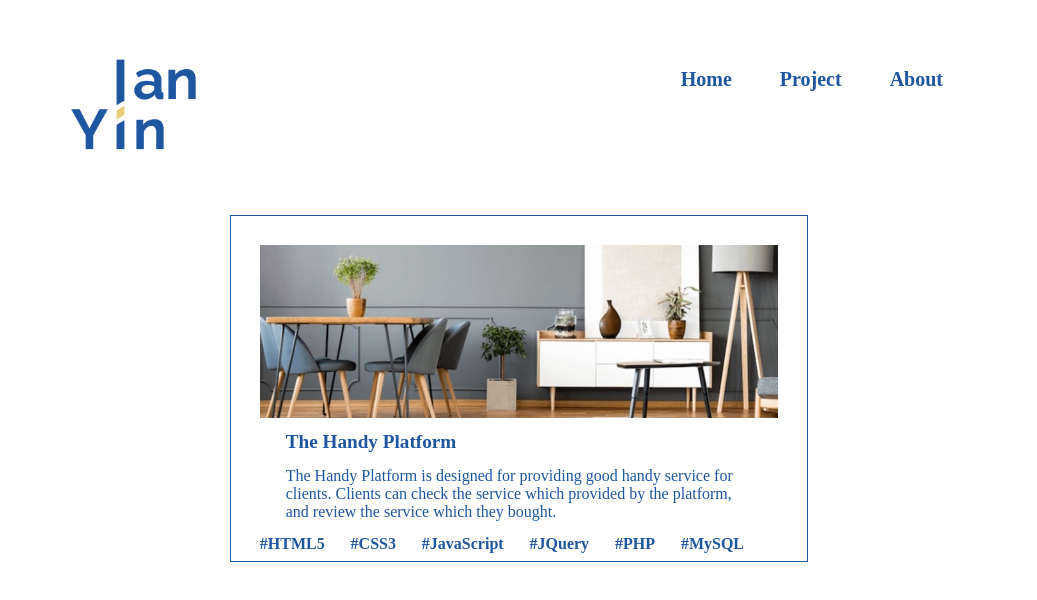
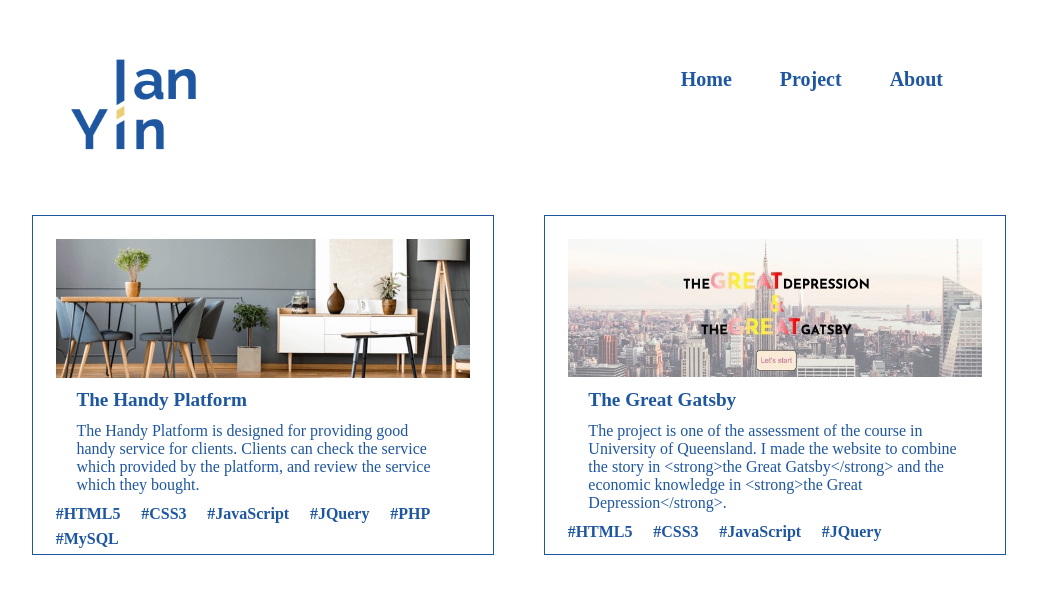
Before and after one commit to IAN-YZL/My-web-REACT, a React (Create React App) app: page / in a window 1280 px wide. Shown: the top 600 px of the page, without its empty margins (121-1158 px from the left). Built offline with nearby package versions, Linux system fonts and the light colour scheme.

Commit message:
add a row style

```diff
--- a/src/component/Project/Card.jsx
+++ b/src/component/Project/Card.jsx
@@ -9,7 +9,6 @@ const Card = (props) => (
         <div className={style.description}>
             <Information title={props.information['title']}>{props.information['detail']}</Information>
             <Keyword keywords={props.information['keywords']}></Keyword>
-
         </div>
     </div>
 );
--- a/src/component/Project/Project.jsx
+++ b/src/component/Project/Project.jsx
@@ -1,11 +1,30 @@
 import React from 'react';
-import Row from './Row';
+import Card from './Card';
+import handyLogo from './assets/handy.JPG';
+import gatsbyLogo from './assets/gatsby.JPG';
 import style from './Project.module.css';
 
-const Project = () => (
-    <div className={style.project}>
-        <Row />
-    </div>
-);
+const handyInfo = {
+    title: "The Handy Platform",
+    detail: "The Handy Platform is designed for providing good handy service for clients. Clients can check the service which provided by the platform, and review the service which they bought.",
+    keywords: ["HTML5", "CSS3", "JavaScript", "JQuery", "PHP", "MySQL"]
+};
+const gatsbyInfo = {
+    title: "The Great Gatsby",
+    detail: "The project is one of the assessment of the course in University of Queensland. I made the website to combine the story in <strong>the Great Gatsby</strong> and the economic knowledge in <strong>the Great Depression</strong>.",
+    keywords: ["HTML5", "CSS3", "JavaScript", "JQuery",]
+}
+
+const Project = () => {
+    return (
+        <div className={style.project}>
+            <div className={style.row}>
+                <Card img={handyLogo} information={handyInfo}>{handyInfo['title']}</Card>
+                <Card img={gatsbyLogo} information={gatsbyInfo}>{gatsbyInfo['title']}</Card>
+            </div>
+        </div>
+    )
+}
+;
 
 export default Project;
--- a/src/component/Project/Project.module.css
+++ b/src/component/Project/Project.module.css
@@ -1,7 +1,8 @@
 .project {
     position: relative;
-    margin-top: 100px; }
-    .project-row {
+    margin-top: 100px;
+}
+    .row {
       position: relative;
       display: flex;
       width: 80%;
--- a/src/component/Project/Row.jsx
+++ /dev/null
@@ -1,23 +0,0 @@
-import React from 'react';
-import Card from './Card';
-import handy from './assets/handy.JPG';
-import style from './Project.module.css';
-
-const handyInfo = {
-    title: "The Handy Platform",
-    detail: "The Handy Platform is designed for providing good handy service for clients. Clients can check the service which provided by the platform, and review the service which they bought.",
-    keywords: ["HTML5", "CSS3", "JavaScript", "JQuery", "PHP", "MySQL"]
-};
-
-const Row = () => {
-
-    return (
-        <div className={style.row}>
-
-            <Card img={handy} information={handyInfo}>{handyInfo['title']}</Card>
-        </div>
-    )
-}
-;
-
-export default Row;
```
